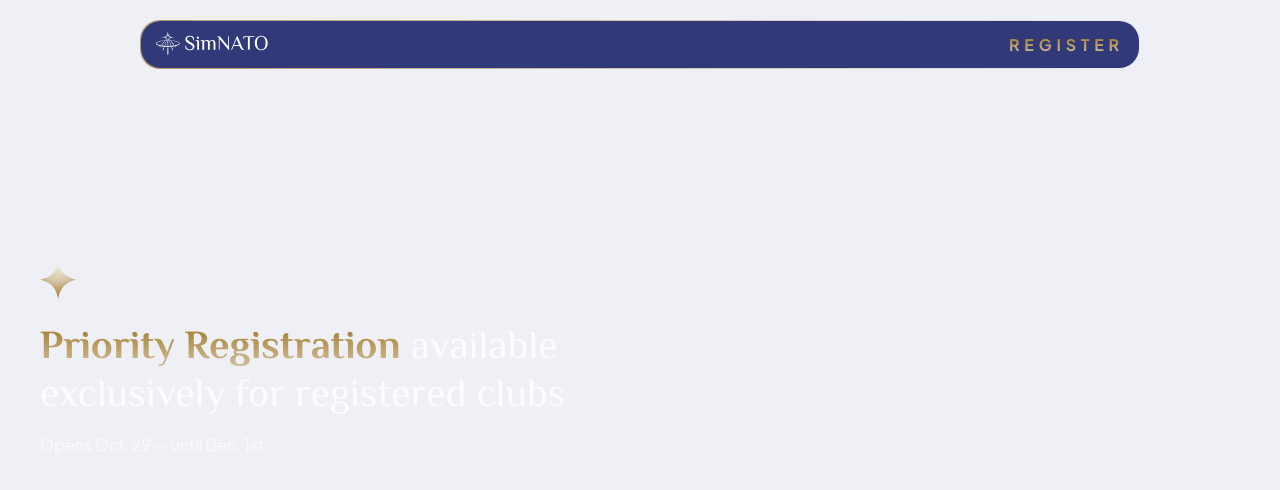
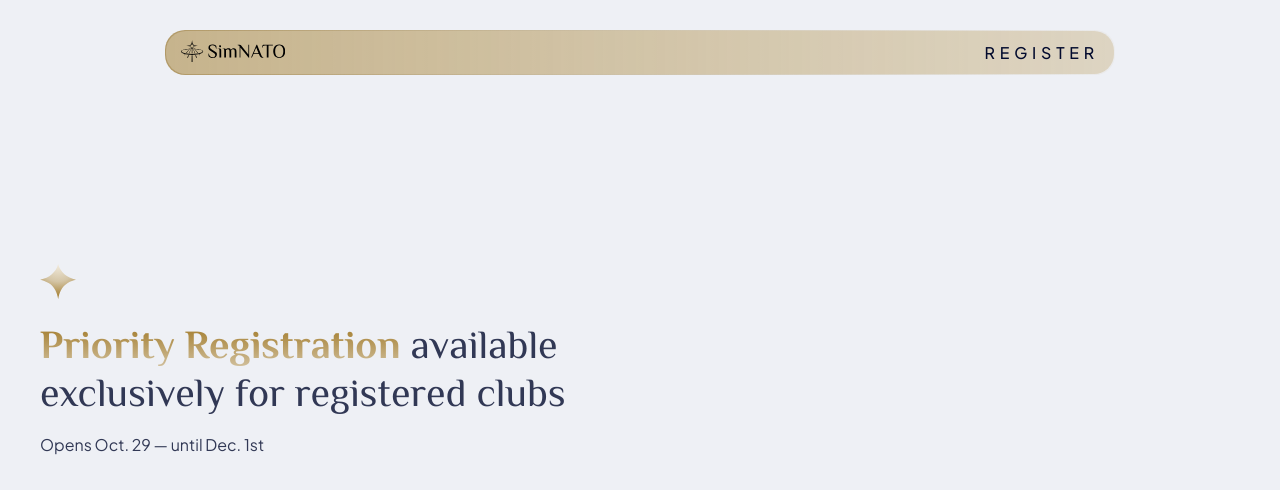
Before and after one commit to oklex/simnato-site, a Next.js app: page /registration in a window 1280 px wide. Shown: the top 490 px of the page. Built offline with nearby package versions, Linux system fonts and the light colour scheme.

Commit message:
updated registration page aesthetic

```diff
--- a/src/components/RegistrationNav.tsx
+++ b/src/components/RegistrationNav.tsx
@@ -3,26 +3,33 @@ import styled, { css } from "styled-components";
 import { rgba } from "polished";
 import { PALETTE } from "../theme";
 import TextLogo from "../assets/textLogo";
-import { Container, Text } from "../ui-library";
+import { Text } from "../ui-library";
 import { useRouter } from "next/router";
 import Link from "next/link";
 
-export const RegistrationNav = ({
-  fixed,
-}: {
-  fixed?: boolean;
-}): ReactElement => {
+export const RegistrationNav = (): ReactElement => {
   const router = useRouter();
+  const currentPath = router.pathname;
+  const onLightBackground = currentPath !== "/";
 
   const showNav = () => (
-    <NavigationWrapper id="registration-nav" fixed>
-      <StyledNav>
+    <NavigationWrapper id="registration-nav">
+      <StyledNav shouldBeTransparent={onLightBackground}>
         <NavContent>
           <Link href="/">
-            <TextLogo height="1.5rem" />
+            <TextLogo
+              height="1.4rem"
+              color={onLightBackground ? "black" : "white"}
+            />
           </Link>
           <Link href="/registration">
-            <Text mode="gold" size="md" bold uppercase spaced>
+            <Text
+              mode={onLightBackground ? "dark" : "gold"}
+              size="md"
+              bold={!onLightBackground}
+              uppercase
+              spaced
+            >
               register
             </Text>
           </Link>
@@ -40,31 +47,24 @@ const NavContent = styled.div`
   justify-content: space-between;
 `;
 
-const NavigationWrapper = styled.div<{
-  fixed?: boolean;
-}>`
+const NavigationWrapper = styled.div`
   width: 100%;
   display: flex;
   justify-content: center;
 
-  ${({ fixed }) =>
-    fixed &&
-    css`
-      position: fixed;
-      z-index: 99;
-      top: 20px;
-    `}
+  position: fixed;
+  z-index: 99;
+  top: 30px;
 `;
 
-const StyledNav = styled.button`
-  padding: 0.7rem 1rem;
-
+const StyledNav = styled.button<{ shouldBeTransparent: boolean }>`
+  padding: 0.6rem 1rem;
   width: calc(100% - 50px);
 
   /* Larger screens, subtract 440px, but max out at 1200px */
   @media (min-width: 769px) {
     max-width: calc(100vw - 440px);
-    max-width: 1000px; /* Ensure it doesn't exceed 1200px */
+    max-width: 950px; /* Ensure it doesn't exceed 1200px */
   }
 
   border: none;
@@ -89,9 +89,15 @@ const StyledNav = styled.button`
     top: 1px;
     bottom: 1px;
     border-radius: 20px;
-    background-color: #313979;
+    background-color: ${({ shouldBeTransparent: lightBackground }) =>
+      lightBackground === true ? "#D4C5A6" : "#313979"};
     z-index: -1;
     transition: 400ms;
+    ${({ shouldBeTransparent }) =>
+      shouldBeTransparent &&
+      css`
+        opacity: 60%;
+      `}
   }
 
   &:hover::before {
--- a/src/pages/registration.tsx
+++ b/src/pages/registration.tsx
@@ -17,7 +17,7 @@ export default function RegistrationPage() {
         <Container center>
           <HeaderContainer>
             <StarMarker type="gold" />
-            <Header level={2}>
+            <Header level={2} mode='dark'>
               <StyledText bold mode="gold">
                 Priority Registration
               </StyledText>{" "}
@@ -29,7 +29,7 @@ export default function RegistrationPage() {
             </Header>
           </HeaderContainer>
           <Spacer />
-          <Text subtle>Opens Oct. 29 — until Dec. 1st</Text>
+          <Text subtle mode='dark'>Opens Oct. 29 — until Dec. 1st</Text>
         </Container>
       </Section>
     </div>
```
